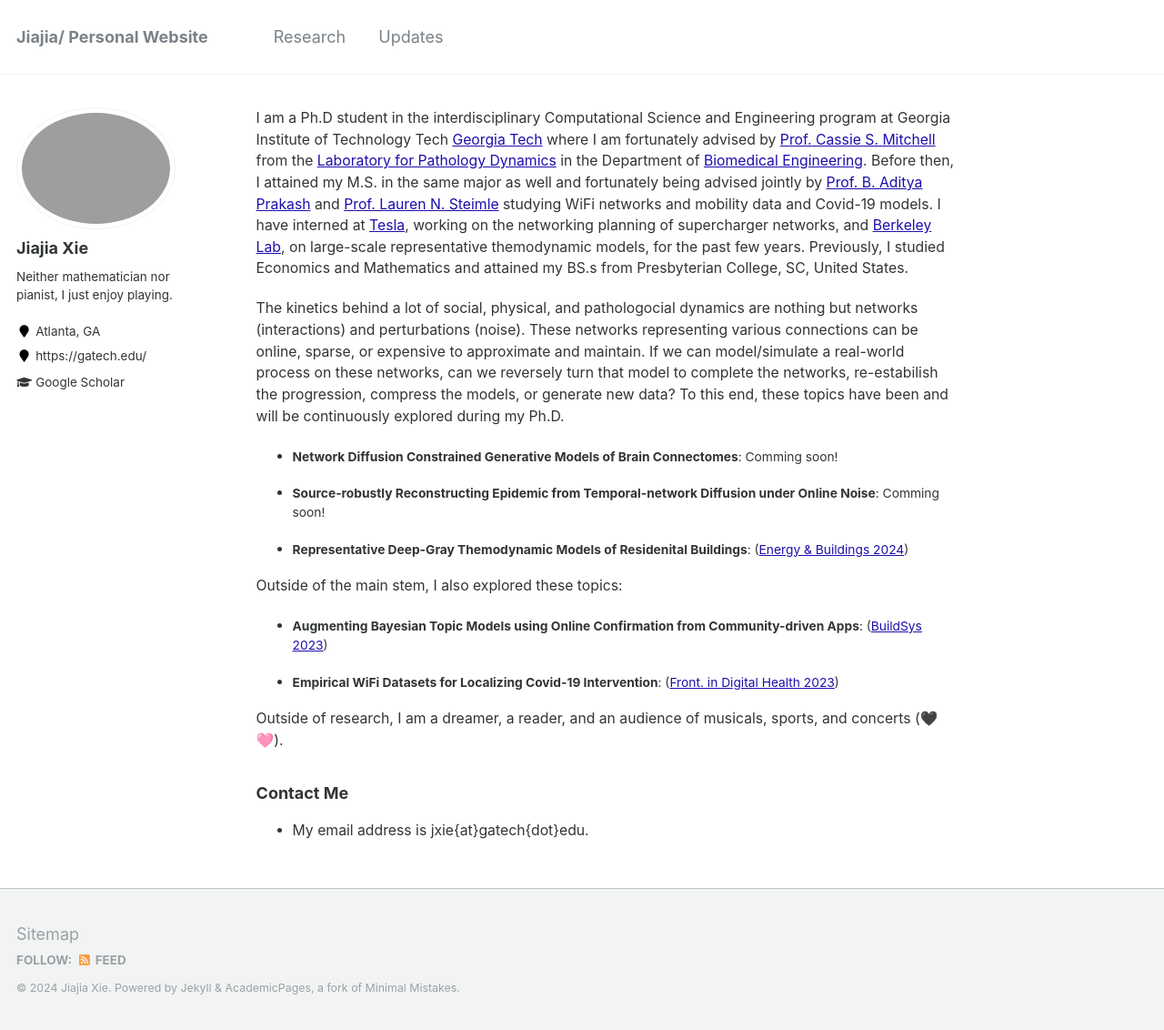
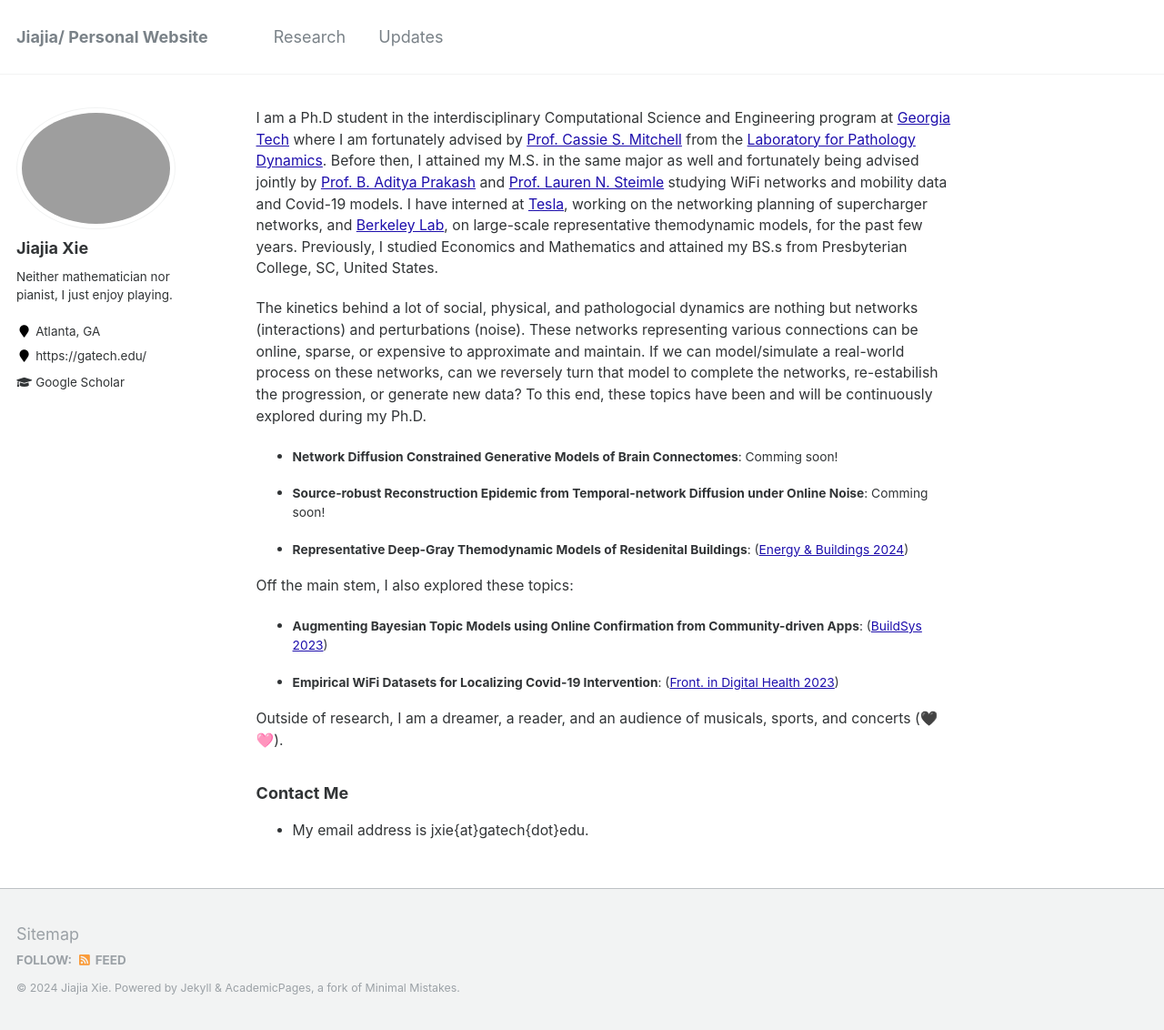
Before and after one commit to jxie1997/jxie1997.github.io, a Jekyll site: the page built from _pages/about.md, in a window 1280 px wide and 1132 px high. Shown: the whole window at 91% size. Built offline with Jekyll 4.4.1, drawn with Linux system fonts in a browser that asks for light colours.

Commit message:
fix about me

```diff
--- a/_pages/about.md
+++ b/_pages/about.md
@@ -8,20 +8,20 @@ redirect_from:
   - /about.html
 ---
 
-I am a Ph.D student in the interdisciplinary Computational Science and Engineering program at Georgia Institute of Technology Tech [Georgia Tech](https://cse.gatech.edu/) where I am fortunately advised by [Prof. Cassie S. Mitchell](https://bme.gatech.edu/bme/faculty/Cassie-S.-Mitchell) from the [Laboratory for Pathology Dynamics](https://sites.gatech.edu/cassie-mitchell-lab/) in the Department of [Biomedical Engineering](https://bme.gatech.edu/bme/). Before then, I attained my M.S. in the same major as well and fortunately being advised jointly by [Prof. B. Aditya Prakash](https://faculty.cc.gatech.edu/~badityap/) and [Prof. Lauren N. Steimle](https://sites.gatech.edu/steimle/) studying WiFi networks and mobility data and Covid-19 models. I have interned at [Tesla](https://tesla.com/), working on the networking planning of supercharger networks, and [Berkeley Lab](https://www.lbl.gov/), on large-scale representative themodynamic models, for the past few years.
+I am a Ph.D student in the interdisciplinary Computational Science and Engineering program at [Georgia Tech](https://cse.gatech.edu/) where I am fortunately advised by [Prof. Cassie S. Mitchell](https://bme.gatech.edu/bme/faculty/Cassie-S.-Mitchell) from the [Laboratory for Pathology Dynamics](https://sites.gatech.edu/cassie-mitchell-lab/). Before then, I attained my M.S. in the same major as well and fortunately being advised jointly by [Prof. B. Aditya Prakash](https://faculty.cc.gatech.edu/~badityap/) and [Prof. Lauren N. Steimle](https://sites.gatech.edu/steimle/) studying WiFi networks and mobility data and Covid-19 models. I have interned at [Tesla](https://tesla.com/), working on the networking planning of supercharger networks, and [Berkeley Lab](https://www.lbl.gov/), on large-scale representative themodynamic models, for the past few years.
 Previously, I studied Economics and Mathematics and attained my BS.s from Presbyterian College, SC, United States.
 
-The kinetics behind a lot of social, physical, and pathologocial dynamics are nothing but networks (interactions) and perturbations (noise). These networks representing various connections can be online, sparse, or expensive to approximate and maintain. If we can model/simulate a real-world process on these networks, can we reversely turn that model to complete the networks, re-estabilish the progression, compress the models, or generate new data? To this end, these topics have been and will be continuously explored during my Ph.D.
+The kinetics behind a lot of social, physical, and pathologocial dynamics are nothing but networks (interactions) and perturbations (noise). These networks representing various connections can be online, sparse, or expensive to approximate and maintain. If we can model/simulate a real-world process on these networks, can we reversely turn that model to complete the networks, re-estabilish the progression, or generate new data? To this end, these topics have been and will be continuously explored during my Ph.D.
 
 
 
 * **Network Diffusion Constrained Generative Models of Brain Connectomes**: Comming soon!
 
-* **Source-robustly Reconstructing Epidemic from Temporal-network Diffusion under Online Noise**: Comming soon!
+* **Source-robust Reconstruction Epidemic from Temporal-network Diffusion under Online Noise**: Comming soon!
 
 * **Representative Deep-Gray Themodynamic Models of Residenital Buildings**: ([Energy & Buildings 2024](https://www.sciencedirect.com/science/article/abs/pii/S0378778824005243))
 
-Outside of the main stem, I also explored these topics:
+Off the main stem, I also explored these topics:
 
 * **Augmenting Bayesian Topic Models using Online Confirmation from Community-driven Apps**: ([BuildSys 2023](https://dl.acm.org/doi/abs/10.1145/3600100.3626341))
 
```
